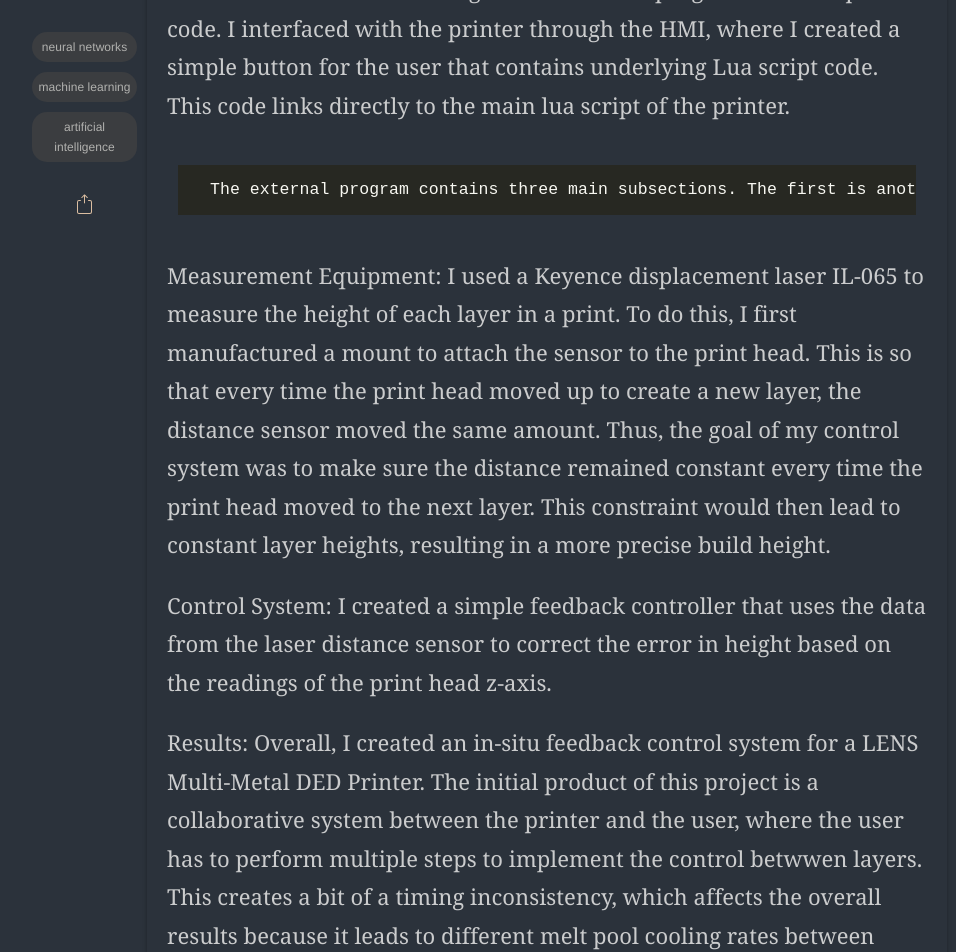
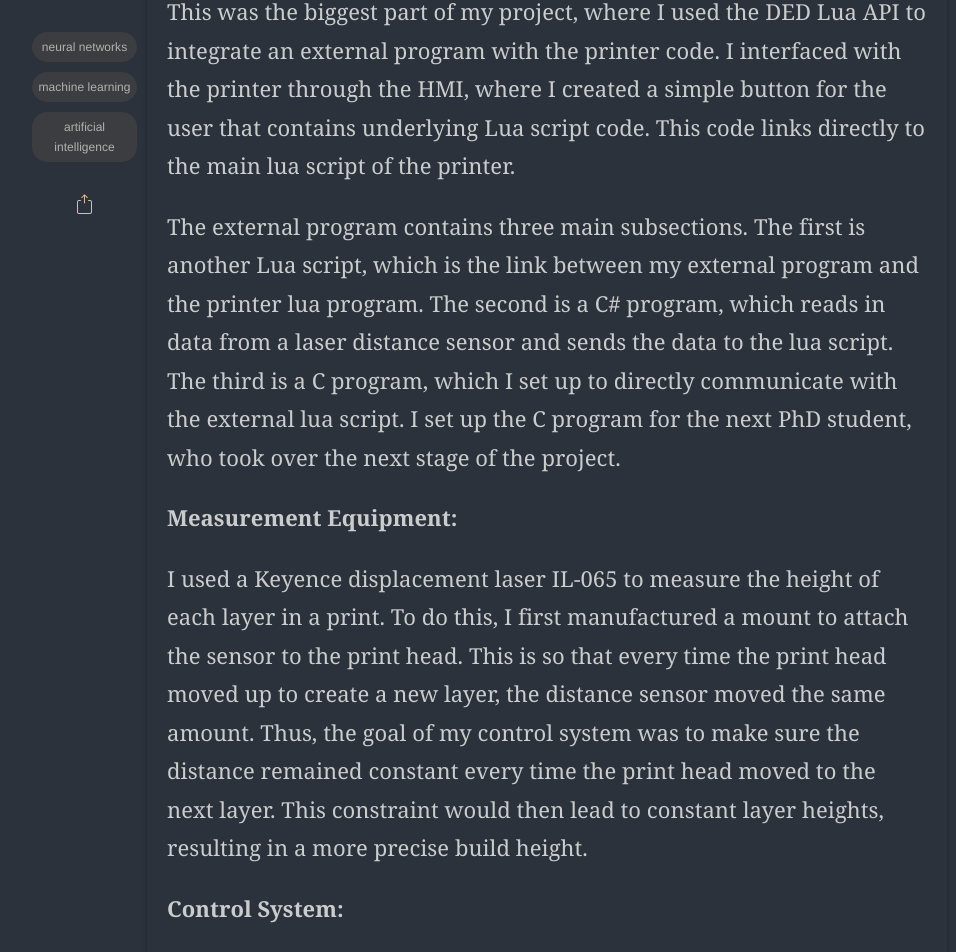
Before and after one commit to megsindelar/megsindelar.github.io, a Jekyll site: the page built from _posts/2022-06-20-Control-on-Multi-Metal-DED-Printer.md, in a window 1280 px wide and 1400 px high, scrolled down 1754 px. Shown: the top 952 px of the window, without its empty margins (93-1049 px from the left). Built offline with Jekyll 4.4.1, drawn with Linux system fonts in a browser that asks for light colours; some web fonts are replaced; part of the change alters nothing that is shown; some of the changed text lies outside the part shown.

Commit message:
fixed a formatting error

```diff
--- a/_posts/2022-06-20-Control-on-Multi-Metal-DED-Printer.md
+++ b/_posts/2022-06-20-Control-on-Multi-Metal-DED-Printer.md
@@ -20,19 +20,23 @@ This was my project as a Research Assistant at the University of Wisconsin-Madis
 
 This first project staged contained three main parts, including software integration, measurement equipment, and the control system.
 
-Software Integration:
-    This was the biggest part of my project, where I used the DED Lua API to integrate an external program with the printer code. I interfaced with the printer through the HMI, where I created a simple button for the user that contains underlying Lua script code. This code links directly to the main lua script of the printer.
+**Software Integration:**
 
-    The external program contains three main subsections. The first is another Lua script, which is the link between my external program and the printer lua program. The second is a C# program, which reads in data from a laser distance sensor and sends the data to the lua script. The third is a C program, which I set up to directly communicate with the external lua script. I set up the C program for the next PhD student, who took over the next stage of the project.
+This was the biggest part of my project, where I used the DED Lua API to integrate an external program with the printer code. I interfaced with the printer through the HMI, where I created a simple button for the user that contains underlying Lua script code. This code links directly to the main lua script of the printer.
+
+The external program contains three main subsections. The first is another Lua script, which is the link between my external program and the printer lua program. The second is a C# program, which reads in data from a laser distance sensor and sends the data to the lua script. The third is a C program, which I set up to directly communicate with the external lua script. I set up the C program for the next PhD student, who took over the next stage of the project.
 
 
-Measurement Equipment:
-    I used a Keyence displacement laser IL-065 to measure the height of each layer in a print. To do this, I first manufactured a mount to attach the sensor to the print head. This is so that every time the print head moved up to create a new layer, the distance sensor moved the same amount. Thus, the goal of my control system was to make sure the distance remained constant every time the print head moved to the next layer. This constraint would then lead to constant layer heights, resulting in a more precise build height.
+**Measurement Equipment:**
+
+I used a Keyence displacement laser IL-065 to measure the height of each layer in a print. To do this, I first manufactured a mount to attach the sensor to the print head. This is so that every time the print head moved up to create a new layer, the distance sensor moved the same amount. Thus, the goal of my control system was to make sure the distance remained constant every time the print head moved to the next layer. This constraint would then lead to constant layer heights, resulting in a more precise build height.
 
 
-Control System:
-    I created a simple feedback controller that uses the data from the laser distance sensor to correct the error in height based on the readings of the print head z-axis.
+**Control System:**
+
+I created a simple feedback controller that uses the data from the laser distance sensor to correct the error in height based on the readings of the print head z-axis.
 
 
-Results:
-    Overall, I created an in-situ feedback control system for a LENS Multi-Metal DED Printer. The initial product of this project is a collaborative system between the printer and the user, where the user has to perform multiple steps to implement the control betwwen layers. This creates a bit of a timing inconsistency, which affects the overall results because it leads to different melt pool cooling rates between layers. The PhD student who took over the project after me is continuing my work to try to fully automate the system and implement more parameters into the control system.
+**Results:**
+
+Overall, I created an in-situ feedback control system for a LENS Multi-Metal DED Printer. The initial product of this project is a collaborative system between the printer and the user, where the user has to perform multiple steps to implement the control betwwen layers. This creates a bit of a timing inconsistency, which affects the overall results because it leads to different melt pool cooling rates between layers. The PhD student who took over the project after me is continuing my work to try to fully automate the system and implement more parameters into the control system.
```
